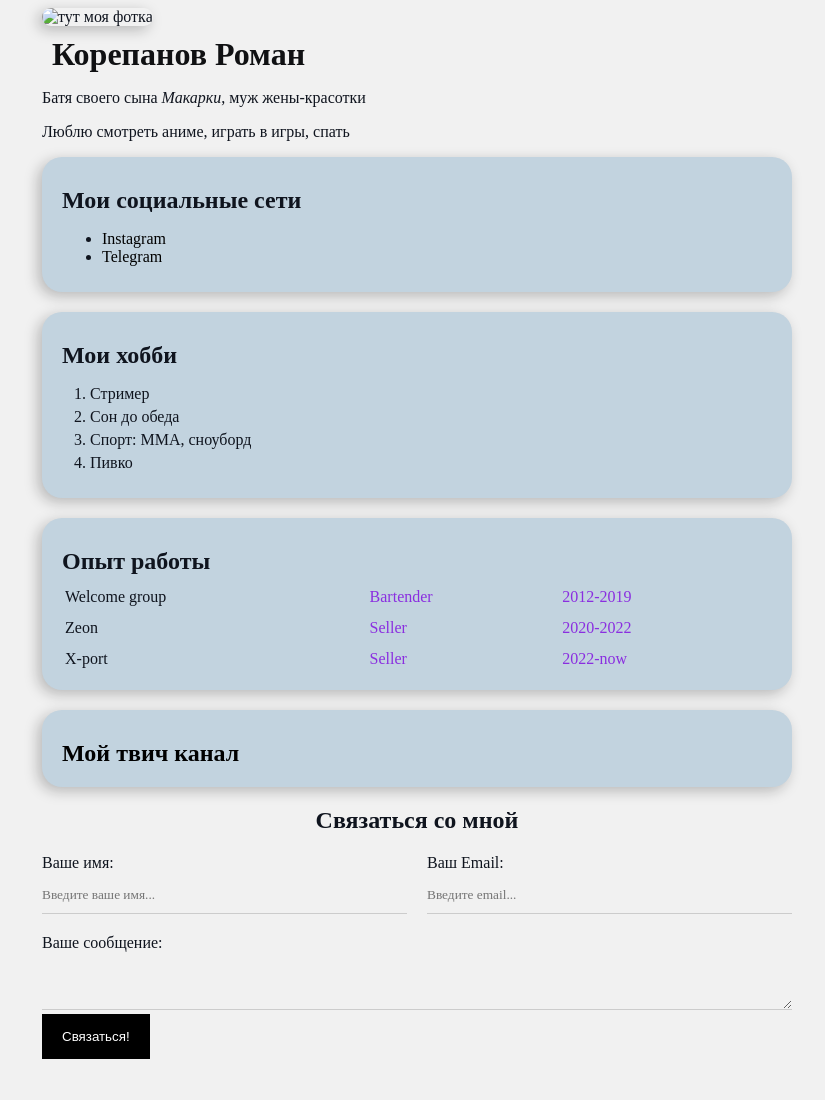
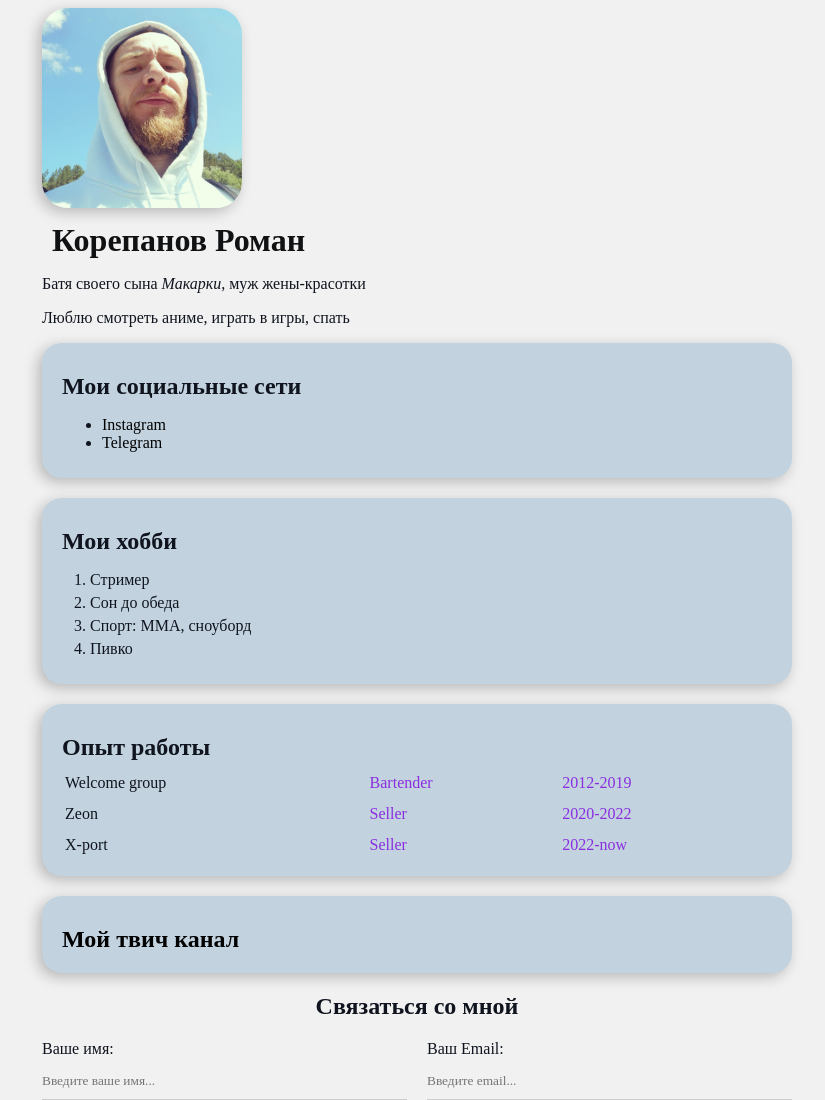
Before and after one commit to RomeoIzh/Really-first-page, a plain HTML site: page index.html in a window 1280 px wide. Shown: the top 1100 px of the page, without its empty margins (223-1048 px from the left). Drawn offline with Linux system fonts and the light colour scheme.

Commit message:
Update index.html

```diff
--- a/index.html
+++ b/index.html
@@ -11,7 +11,7 @@
       <div class="info">
         <img
           class="ava"
-          src="img/photo_2021-12-24_23-48-21.jpg"
+          src="photo_2021-12-24_23-48-21.jpg"
           alt="тут моя фотка"
         />
 
```
